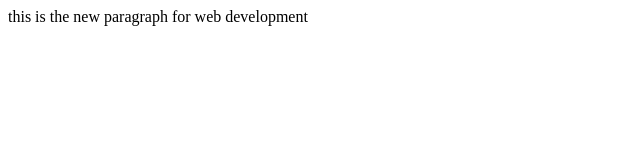
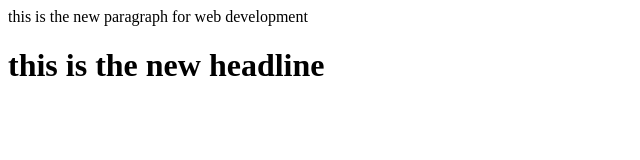
Before and after one commit to Sandeepcoder-07/Localrepo, a plain HTML site: page index.html in a window 1280 px wide. Shown: the whole page, without its empty margins (0-640 px from the left). Drawn offline with Linux system fonts and the light colour scheme.

Commit message:
new details

```diff
--- a/index.html
+++ b/index.html
@@ -1,3 +1,4 @@
 <p>this is the new paragraph
     for web development
 </p>
+<h1>this is the new headline</h1>
```
